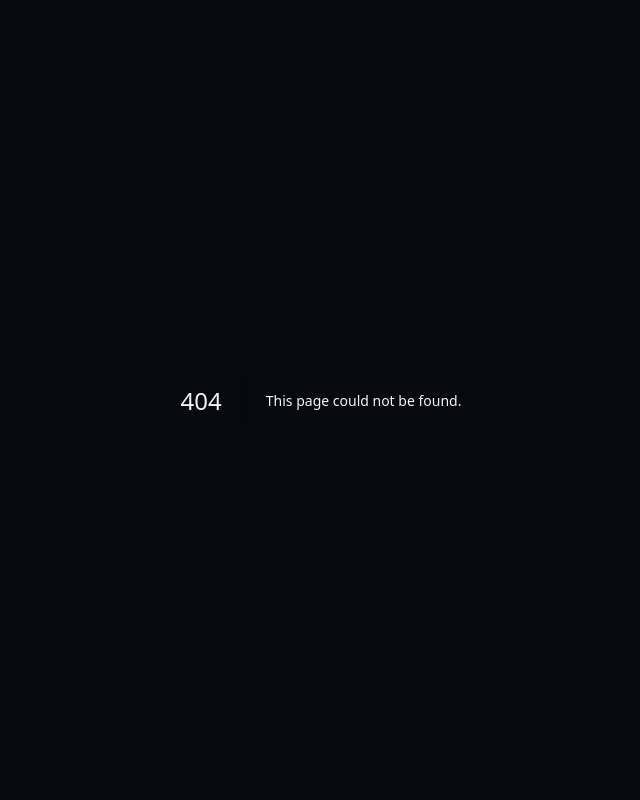
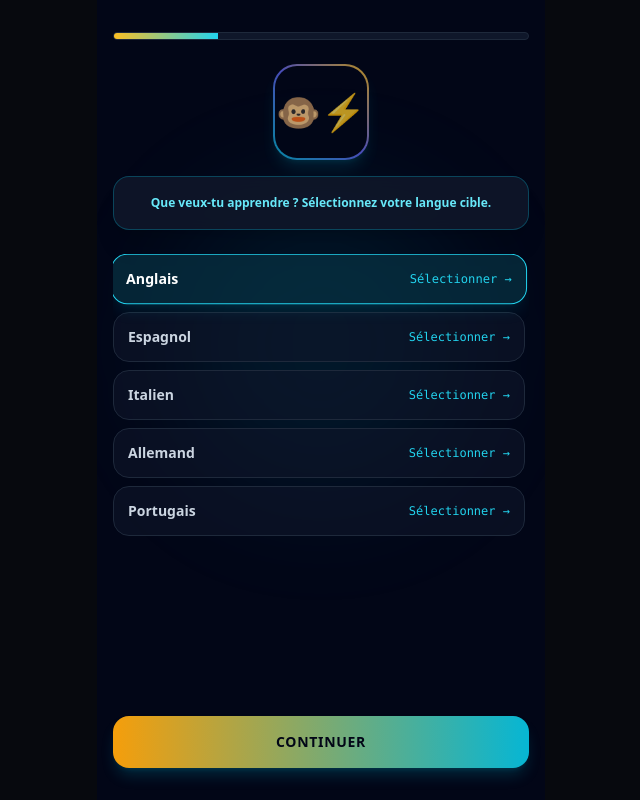
Before and after one commit to 261Topexacte1xbet/ndao-hianatra-langue-v2, a Next.js app: page /onboarding in a window 1280 px wide. Before the commit this address had no page. Shown: the whole page, without its empty margins (319-959 px from the left). Built offline with nearby package versions, Linux system fonts and the light colour scheme.

Commit message:
Create page.tsx

```diff
--- /dev/null
+++ b/app/onboarding/page.tsx
@@ -0,0 +1,130 @@
+"use client";
+
+import React, { useState } from "react";
+import Link from "next/link";
+
+export default function OnboardingPage() {
+  const [step, setStep] = useState(1);
+  const [selectedLanguage, setSelectedLanguage] = useState("Anglais");
+  const [selectedLevel, setSelectedLevel] = useState("Débutant");
+
+  return (
+    <div className="min-h-screen bg-slate-950 text-slate-100 font-sans p-4 flex flex-col justify-between max-w-md mx-auto relative overflow-hidden">
+      {/* Cyber Glow Effect */}
+      <div className="absolute top-1/4 left-1/2 -translate-x-1/2 w-72 h-72 bg-cyan-500/10 rounded-full blur-3xl pointer-events-none"></div>
+
+      {/* Barre de progression */}
+      <div className="w-full bg-slate-900 h-2 rounded-full overflow-hidden border border-slate-800 mt-4">
+        <div
+          className="bg-gradient-to-r from-amber-400 to-cyan-400 h-full transition-all duration-300"
+          style={{ width: `${(step / 4) * 100}%` }}
+        ></div>
+      </div>
+
+      {/* Mascotte Maki Hologram */}
+      <div className="text-center space-y-4 my-6 relative z-10">
+        <div className="w-24 h-24 mx-auto rounded-3xl bg-gradient-to-tr from-cyan-500 via-indigo-500 to-amber-400 p-[2px] shadow-lg shadow-cyan-500/20 animate-pulse">
+          <div className="w-full h-full bg-slate-950 rounded-[22px] flex items-center justify-center text-4xl">
+            🐵⚡
+          </div>
+        </div>
+
+        <div className="bg-slate-900/90 border border-cyan-500/30 p-4 rounded-2xl relative shadow-xl backdrop-blur">
+          <p className="text-xs font-semibold text-cyan-300 leading-relaxed">
+            {step === 1 && "Que veux-tu apprendre ? Sélectionnez votre langue cible."}
+            {step === 2 && "Tu as déjà des bases ? Évaluons votre niveau actuel."}
+            {step === 3 && "Maintenant, on va trouver le meilleur point de départ !"}
+            {step === 4 && "D'accord ! C'est parti pour la Leçon 1 de l'Unité 1."}
+          </p>
+        </div>
+      </div>
+
+      {/* Contenu des étapes */}
+      <div className="flex-1 space-y-3 relative z-10">
+        {step === 1 && (
+          <div className="space-y-2 max-h-72 overflow-y-auto pr-1">
+            {["Anglais", "Espagnol", "Italien", "Allemand", "Portugais", "Japonais", "Chinois", "Coréen"].map((lang) => (
+              <button
+                key={lang}
+                onClick={() => setSelectedLanguage(lang)}
+                className={`w-full p-3.5 rounded-2xl border text-left flex items-center justify-between transition-all ${
+                  selectedLanguage === lang
+                    ? "bg-cyan-950/70 border-cyan-400 text-white shadow-lg shadow-cyan-500/10 scale-[1.01]"
+                    : "bg-slate-900/60 border-slate-800 text-slate-300 hover:border-slate-700"
+                }`}
+              >
+                <span className="font-bold text-sm">{lang}</span>
+                <span className="text-xs text-cyan-400 font-mono">Sélectionner →</span>
+              </button>
+            ))}
+          </div>
+        )}
+
+        {step === 2 && (
+          <div className="space-y-3">
+            {[
+              { id: "Débutant", title: "Je débute", desc: "Commence par les bases absolues." },
+              { id: "Intermédiaire", title: "Je connais quelques mots", desc: "On va trouver par où tu dois commencer." },
+              { id: "Avancé", title: "Je peux avoir une conversation", desc: "Passons directement aux exercices complexes." },
+            ].map((lvl) => (
+              <button
+                key={lvl.id}
+                onClick={() => setSelectedLevel(lvl.id)}
+                className={`w-full p-4 rounded-2xl border text-left space-y-1 transition-all ${
+                  selectedLevel === lvl.id
+                    ? "bg-amber-950/70 border-amber-400 text-white shadow-lg shadow-amber-500/10 scale-[1.01]"
+                    : "bg-slate-900/60 border-slate-800 text-slate-300 hover:border-slate-700"
+                }`}
+              >
+                <h4 className="font-bold text-sm text-amber-300">{lvl.title}</h4>
+                <p className="text-xs text-slate-400">{lvl.desc}</p>
+              </button>
+            ))}
+          </div>
+        )}
+
+        {step === 3 && (
+          <div className="space-y-3">
+            <div className="bg-slate-900/80 border border-cyan-500/40 p-4 rounded-2xl relative space-y-1">
+              <span className="absolute -top-3 right-4 bg-cyan-500 text-slate-950 font-bold text-[9px] px-2.5 py-0.5 rounded-full uppercase tracking-wider font-mono">
+                Recommandé
+              </span>
+              <h4 className="font-bold text-sm text-cyan-300">Commencer par les bases</h4>
+              <p className="text-xs text-slate-400">Idéal pour structurer vos connaissances en {selectedLanguage}.</p>
+            </div>
+            <div className="bg-slate-900/60 border border-slate-800 p-4 rounded-2xl space-y-1">
+              <h4 className="font-bold text-sm text-slate-300">Tester mon niveau</h4>
+              <p className="text-xs text-slate-400">Réaliser un quiz rapide pour adapter votre parcours.</p>
+            </div>
+          </div>
+        )}
+
+        {step === 4 && (
+          <div className="text-center py-6 space-y-2">
+            <h3 className="text-lg font-bold text-amber-400">Tout est configuré !</h3>
+            <p className="text-xs text-slate-400">Votre profil d'apprentissage pour le {selectedLanguage} est prêt.</p>
+          </div>
+        )}
+      </div>
+
+      {/* Bouton de validation */}
+      <div className="my-4 relative z-10">
+        {step < 4 ? (
+          <button
+            onClick={() => setStep(step + 1)}
+            className="w-full bg-gradient-to-r from-amber-500 to-cyan-500 hover:from-amber-400 hover:to-cyan-400 text-slate-950 font-black py-4 rounded-2xl text-sm transition-all shadow-lg shadow-cyan-500/20 uppercase tracking-wider"
+          >
+            Continuer
+          </button>
+        ) : (
+          <Link
+            href="/dashboard"
+            className="block text-center w-full bg-gradient-to-r from-cyan-500 to-emerald-400 hover:from-cyan-400 hover:to-emerald-300 text-slate-950 font-black py-4 rounded-2xl text-sm transition-all shadow-lg shadow-cyan-500/20 uppercase tracking-wider"
+          >
+            Accéder au Tableau de Bord 🚀
+          </Link>
+        )}
+      </div>
+    </div>
+  );
+      }
```
